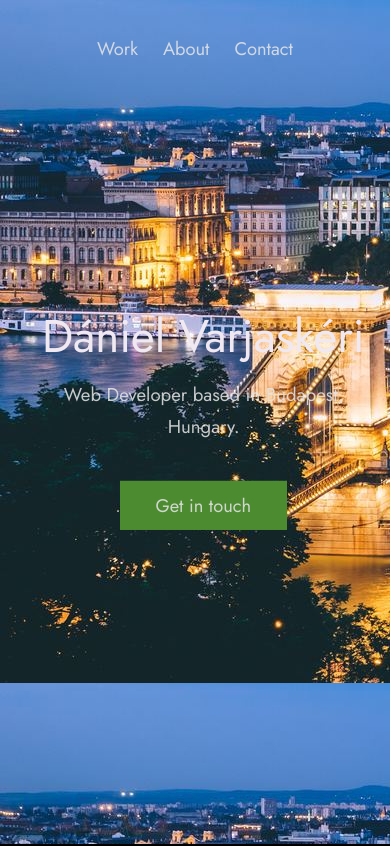
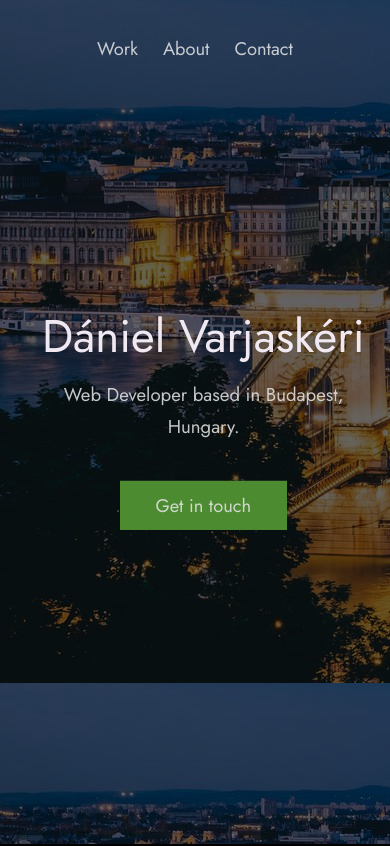
Before and after one commit to VDan007/simplePortfolioSite, a plain HTML site: page index.html in a window 390 px wide. Shown: the top 846 px of the page. Drawn offline with Linux system fonts and the light colour scheme.

Commit message:
bg darken added

```diff
--- a/index.css
+++ b/index.css
@@ -424,6 +424,8 @@ body:not(.user-is-tabbing) a:focus {
     .header {
         text-align: center;
         background: url('./images/header__small.jpg');
+        background-color: rgba(0,0,0, .6);
+        background-blend-mode: darken;
     }
 
     .header__text p {
```
